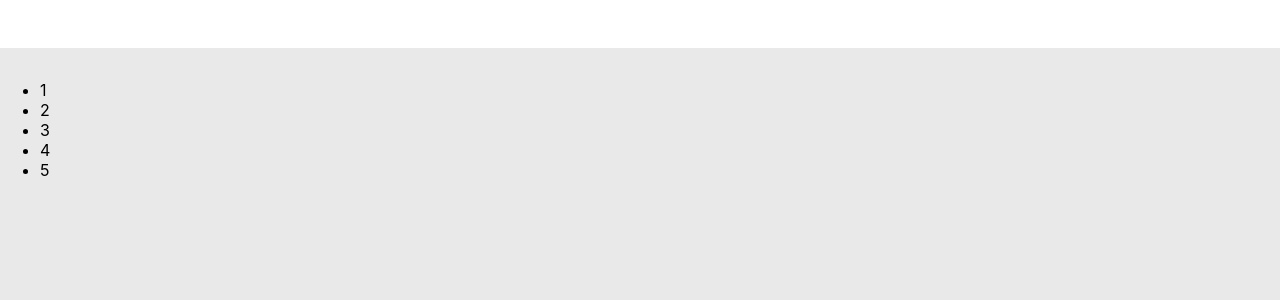
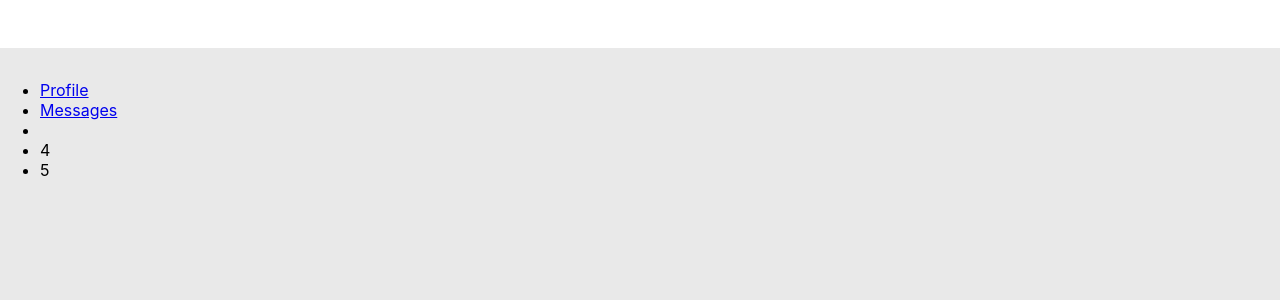
Before and after one commit to maksymenkoyr/social-network, a React (Create React App) app: page /#/messages in a window 1280 px wide. Shown: the top 300 px of the page. Built offline with nearby package versions, Linux system fonts and the light colour scheme.

Commit message:
add routing

```diff
--- a/package.json
+++ b/package.json
@@ -9,6 +9,7 @@
     "node-sass": "^4.14.1",
     "react": "^16.13.1",
     "react-dom": "^16.13.1",
+    "react-router-dom": "^5.2.0",
     "react-scripts": "3.4.1"
   },
   "scripts": {
--- a/src/components/App/App.js
+++ b/src/components/App/App.js
@@ -3,17 +3,27 @@ import './App.scss'
 import Header from '../Header/Header'
 import MainNav from '../MainNav/MainNav'
 import Profile from '../AppContent/Profile/Profile'
-import Messenges from '../AppContent/Messenges/Messenges'
+import {HashRouter, Switch, Route} from 'react-router-dom'
+import Messages from '../AppContent/Messenges/Messages'
 
 function App() {
     return (
-        <div className='app'>
-            <Header />
-            <MainNav />
-            {/* <Profile/> */}
-            <Messenges/>
-
-        </div>
+        <HashRouter>
+            <div className='app'>
+                <Header />
+                <MainNav />
+                <Switch>
+                    <Switch>
+                        <Route path='/profile'>
+                            <Profile />
+                        </Route>
+                        <Route path='/messages'>
+                            <Messages />
+                        </Route>
+                    </Switch>
+                </Switch>
+            </div>
+        </HashRouter>
     )
 }
 
--- /dev/null
+++ b/src/components/AppContent/Messenges/Messages.js
@@ -0,0 +1,13 @@
+import React from 'react'
+
+const Messages = () => {
+    return (
+        <main className="app-content messages">
+            <div className></div>
+        </main>
+
+
+    )
+}
+
+export default Messages
--- a/src/components/AppContent/Messenges/Messenges.js
+++ /dev/null
@@ -1,11 +0,0 @@
-import React from 'react'
-
-const Messenges = () => {
-    return (
-        <div>
-
-        </div>
-    )
-}
-
-export default Messenges
--- a/src/components/MainNav/MainNav.js
+++ b/src/components/MainNav/MainNav.js
@@ -1,13 +1,18 @@
 import React from 'react'
-import "./MainNav.scss"
+import './MainNav.scss'
+import {NavLink} from 'react-router-dom'
 
 const MainNav = () => {
     return (
-        <nav className="main-nav">
+        <nav className='main-nav'>
             <ul>
-                <li>1</li>
-                <li>2</li>
-                <li>3</li>
+                <li>
+                    <NavLink to='/profile'>Profile</NavLink>
+                </li>
+                <li>
+                    <NavLink to='/messages'>Messages</NavLink>
+                </li>
+                <li></li>
                 <li>4</li>
                 <li>5</li>
             </ul>
```
Also changed, not shown: 1 other file (tests, documents, lock files or other folders).
